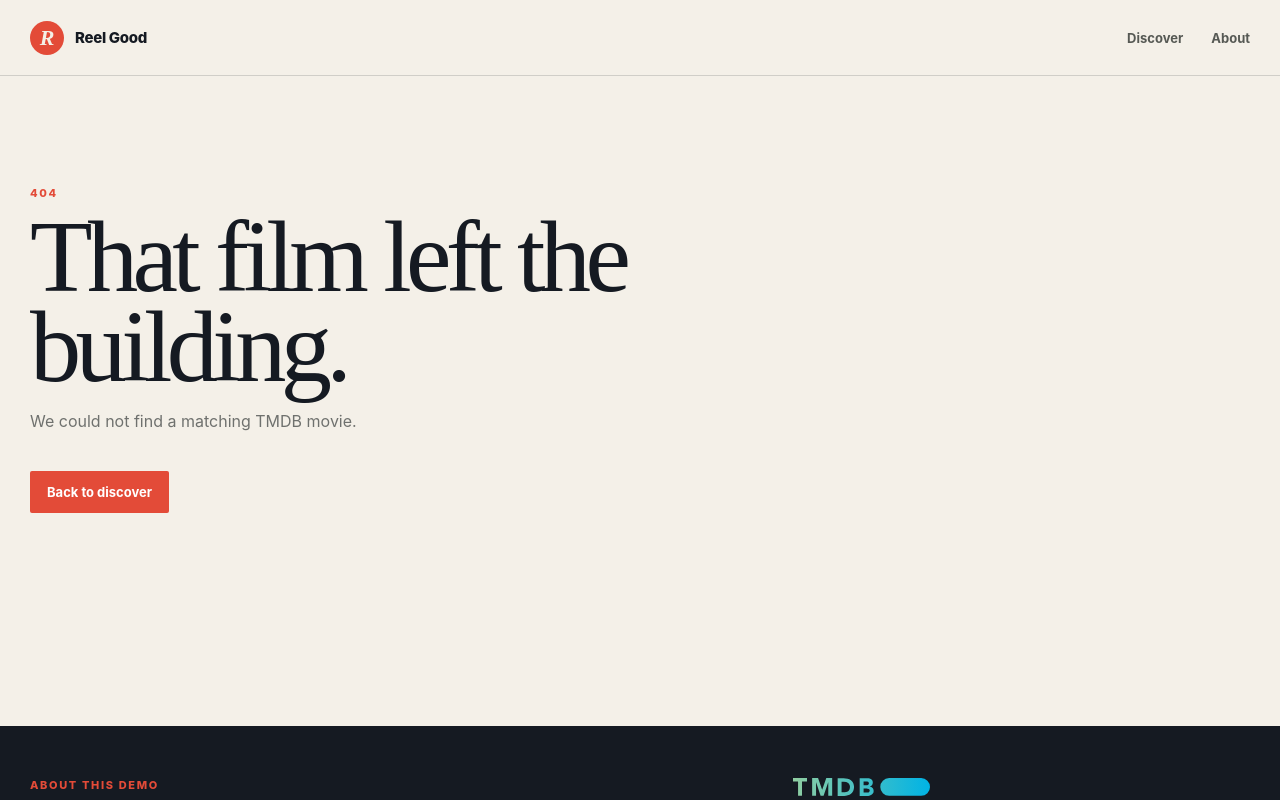
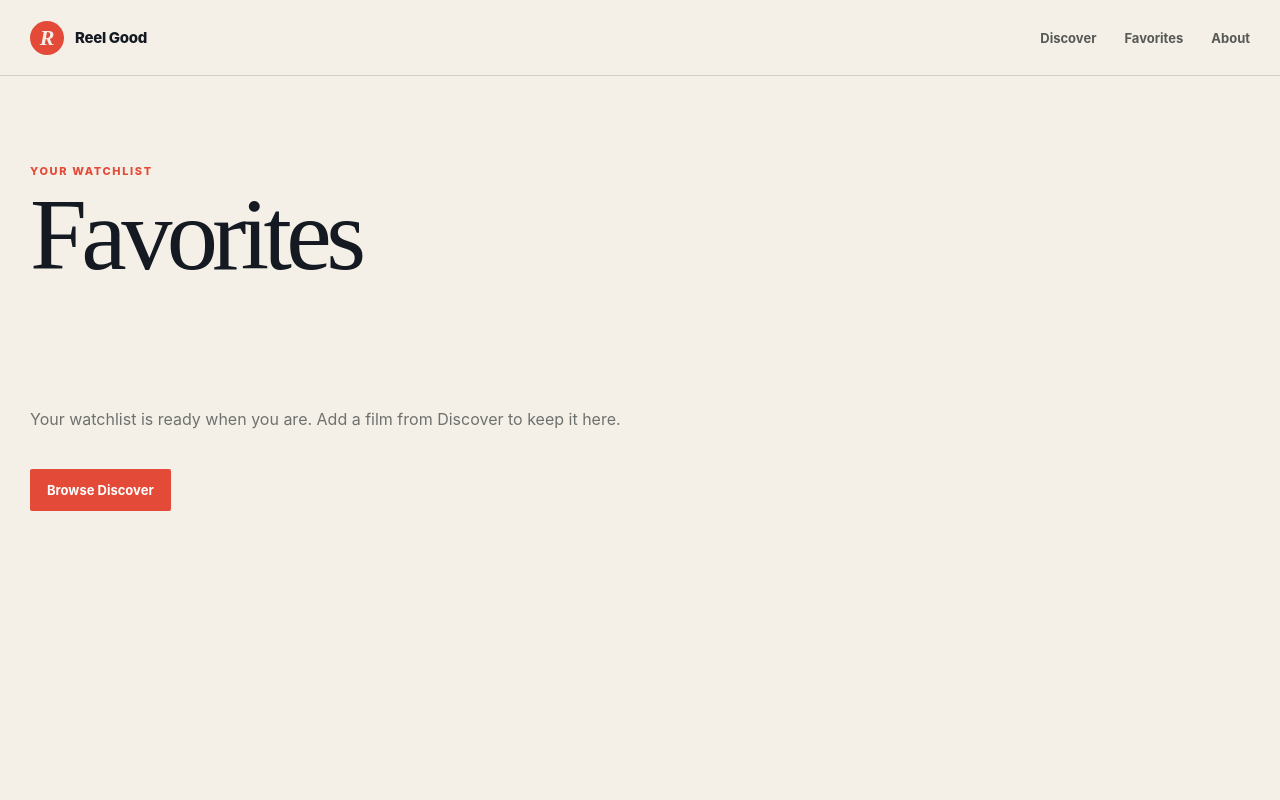
Before and after one commit to addyosmani/factory-demo, a Next.js app: page /favorites in a window 1280 px wide. Before the commit this address had no page. Shown: the top 800 px of the page. Built offline with nearby package versions, Linux system fonts and the light colour scheme.

Commit message:
feat: add local favorites watchlist

```diff
--- /dev/null
+++ b/app/favorites/page.tsx
@@ -0,0 +1,47 @@
+"use client";
+
+import Image from "next/image";
+import Link from "next/link";
+import { FavoriteButton, useFavorites } from "@/components/favorite-button";
+
+export default function FavoritesPage() {
+  const favorites = useFavorites();
+
+  return (
+    <section className="favorites page-shell">
+      <p className="eyebrow">Your watchlist</p>
+      <h1>Favorites</h1>
+      {favorites.length ? (
+        <div className="movie-grid">
+          {favorites.map((movie) => (
+            <article className="movie-card" key={movie.id}>
+              <FavoriteButton movie={movie} />
+              <Link href={`/movies/${movie.id}`} aria-label={`View ${movie.title}`}>
+                <div className="movie-poster">
+                  {movie.posterPath ? (
+                    <Image
+                      src={`https://image.tmdb.org/t/p/w500${movie.posterPath}`}
+                      alt=""
+                      fill
+                      sizes="(max-width: 620px) 70vw, (max-width: 1000px) 31vw, 15vw"
+                    />
+                  ) : <div className="poster-placeholder">No poster</div>}
+                  <div className="poster-score">{movie.voteAverage.toFixed(1)}</div>
+                </div>
+                <div className="card-copy">
+                  <h2>{movie.title}</h2>
+                  <p>{movie.releaseDate?.slice(0, 4) || "Coming soon"}</p>
+                </div>
+              </Link>
+            </article>
+          ))}
+        </div>
+      ) : (
+        <div className="empty-state">
+          <p>Your watchlist is ready when you are. Add a film from Discover to keep it here.</p>
+          <Link className="button" href="/">Browse Discover</Link>
+        </div>
+      )}
+    </section>
+  );
+}
--- a/app/globals.css
+++ b/app/globals.css
@@ -38,7 +38,12 @@ img { max-width: 100%; }
 .section-heading h2 { margin: 0; font: 500 clamp(2.5rem, 4vw, 4.4rem)/.95 var(--serif); letter-spacing: -.04em; }
 .section-heading > p { max-width: 430px; margin: 0 0 2px auto; color: var(--muted); font-size: 14px; line-height: 1.65; }
 .movie-grid { display: grid; grid-template-columns: repeat(6, minmax(0, 1fr)); gap: 18px; padding-top: 30px; }
+.movie-card { position: relative; }
 .movie-card a { display: block; }
+.favorite-button { position: relative; z-index: 3; width: 42px; height: 42px; display: grid; place-items: center; padding: 0; color: var(--ink); background: var(--paper); border: 1px solid var(--line); border-radius: 50%; cursor: pointer; font-size: 22px; line-height: 1; }
+.favorite-button:hover { color: var(--red); }
+.favorite-button:focus-visible { outline: 3px solid var(--red); outline-offset: 3px; }
+.movie-card > .favorite-button { position: absolute; top: 10px; right: 10px; }
 .movie-poster { position: relative; aspect-ratio: 2/3; overflow: hidden; background: var(--paper-deep); }
 .movie-poster img, .detail-poster img { object-fit: cover; transition: transform .45s ease; }
 .movie-card:hover .movie-poster img { transform: scale(1.035); }
@@ -64,12 +69,18 @@ img { max-width: 100%; }
 .facts span:first-child { padding-left: 0; }
 .facts span:last-child { border: 0; }
 .overview { max-width: 680px; margin: 0 0 34px; color: rgba(255,255,255,.76); font-size: 16px; line-height: 1.75; }
+.detail-actions { display: flex; align-items: center; gap: 14px; }
+.detail-actions .favorite-button { color: white; background: rgba(20,25,33,.72); border-color: rgba(255,255,255,.28); }
 
 .setup, .empty-state { min-height: 650px; padding-block: 110px; }
 .setup > p:not(.eyebrow), .empty-state > p:not(.eyebrow) { max-width: 620px; color: var(--muted); line-height: 1.7; }
 .setup pre { max-width: 620px; margin: 34px 0; padding: 22px; overflow-x: auto; color: #d8e7e9; background: #151a22; border-radius: 4px; font-size: 13px; line-height: 1.7; }
 .setup-note { font-size: 13px; }
 .empty-state .button { margin-top: 20px; }
+.favorites { min-height: 650px; padding-block: 88px 120px; }
+.favorites > h1 { margin: 0; font: 500 clamp(3.4rem, 8vw, 7.7rem)/.88 var(--serif); letter-spacing: -.055em; }
+.favorites .movie-grid { padding-top: 52px; }
+.favorites .card-copy h2 { margin: 0 0 5px; overflow: hidden; font: 600 1.08rem/1.1 var(--serif); text-overflow: ellipsis; white-space: nowrap; }
 .site-footer { min-height: 210px; padding: 52px max(24px, calc((100vw - 1220px) / 2)); display: grid; grid-template-columns: 1fr 1fr; gap: 60px; color: rgba(255,255,255,.7); background: #151a22; }
 .site-footer > div > p:last-child { max-width: 500px; margin: 0; font-size: 13px; line-height: 1.65; }
 .tmdb-credit { justify-self: end; max-width: 460px; }
--- a/app/layout.tsx
+++ b/app/layout.tsx
@@ -20,6 +20,7 @@ export default function RootLayout({ children }: Readonly<{ children: ReactNode
           </Link>
           <nav aria-label="Primary navigation">
             <Link href="/">Discover</Link>
+            <Link href="/favorites">Favorites</Link>
             <a href="#about">About</a>
           </nav>
         </header>
--- a/app/movies/[id]/page.tsx
+++ b/app/movies/[id]/page.tsx
@@ -2,6 +2,7 @@ import type { Metadata } from "next";
 import Image from "next/image";
 import Link from "next/link";
 import { notFound } from "next/navigation";
+import { FavoriteButton } from "@/components/favorite-button";
 import { SetupNotice } from "@/components/setup-notice";
 import { getMovie, imageUrl, MissingTmdbKeyError, TmdbNotFoundError } from "@/lib/tmdb";
 
@@ -50,7 +51,10 @@ export default async function MoviePage({ params }: MoviePageProps) {
               <span>{movie.voteAverage.toFixed(1)} / 10</span>
             </div>
             <p className="overview">{movie.overview || "TMDB does not have a synopsis for this film yet."}</p>
-            {movie.homepage ? <a className="button" href={movie.homepage}>Official site <span aria-hidden="true">↗</span></a> : null}
+            <div className="detail-actions">
+              <FavoriteButton movie={movie} />
+              {movie.homepage ? <a className="button" href={movie.homepage}>Official site <span aria-hidden="true">↗</span></a> : null}
+            </div>
           </div>
         </div>
       </div>
--- /dev/null
+++ b/components/favorite-button.tsx
@@ -0,0 +1,60 @@
+"use client";
+
+import { useSyncExternalStore } from "react";
+import {
+  addFavorite,
+  readFavorites,
+  removeFavorite,
+  writeFavorites,
+  type FavoriteMovie,
+} from "@/lib/favorites";
+
+const FAVORITES_CHANGED = "reel-good:favorites-changed";
+const EMPTY_FAVORITES: FavoriteMovie[] = [];
+let cachedValue: string | null | undefined;
+let cachedFavorites = EMPTY_FAVORITES;
+
+export function FavoriteButton({ movie }: { movie: FavoriteMovie }) {
+  const favorites = useFavorites();
+  const isFavorite = favorites.some((favorite) => favorite.id === movie.id);
+  const label = isFavorite ? `Remove ${movie.title} from favorites` : `Add ${movie.title} to favorites`;
+
+  function toggleFavorite() {
+    const next = isFavorite ? removeFavorite(favorites, movie.id) : addFavorite(favorites, movie);
+    if (writeFavorites(window.localStorage, next)) {
+      window.dispatchEvent(new Event(FAVORITES_CHANGED));
+    }
+  }
+
+  return (
+    <button className="favorite-button" type="button" aria-label={label} aria-pressed={isFavorite} onClick={toggleFavorite}>
+      <span aria-hidden="true">{isFavorite ? "♥" : "♡"}</span>
+    </button>
+  );
+}
+
+export function useFavorites() {
+  return useSyncExternalStore(subscribe, getFavoritesSnapshot, () => EMPTY_FAVORITES);
+}
+
+function subscribe(onChange: () => void) {
+  window.addEventListener(FAVORITES_CHANGED, onChange);
+  window.addEventListener("storage", onChange);
+  return () => {
+    window.removeEventListener(FAVORITES_CHANGED, onChange);
+    window.removeEventListener("storage", onChange);
+  };
+}
+
+function getFavoritesSnapshot() {
+  try {
+    const value = window.localStorage.getItem("reel-good:favorites:v1");
+    if (value !== cachedValue) {
+      cachedValue = value;
+      cachedFavorites = readFavorites(window.localStorage);
+    }
+    return cachedFavorites;
+  } catch {
+    return EMPTY_FAVORITES;
+  }
+}
--- a/components/movie-card.tsx
+++ b/components/movie-card.tsx
@@ -1,10 +1,12 @@
 import Image from "next/image";
 import Link from "next/link";
+import { FavoriteButton } from "@/components/favorite-button";
 import { imageUrl, type MovieSummary } from "@/lib/tmdb";
 
 export function MovieCard({ movie, index }: { movie: MovieSummary; index: number }) {
   return (
     <article className="movie-card">
+      <FavoriteButton movie={movie} />
       <Link href={`/movies/${movie.id}`} aria-label={`View ${movie.title}`}>
         <div className="movie-poster">
           <span className="card-index" aria-hidden="true">{String(index + 1).padStart(2, "0")}</span>
--- /dev/null
+++ b/lib/favorites.ts
@@ -0,0 +1,60 @@
+export const FAVORITES_KEY = "reel-good:favorites:v1";
+
+export type FavoriteMovie = {
+  id: number;
+  title: string;
+  posterPath: string | null;
+  releaseDate: string;
+  voteAverage: number;
+};
+
+type FavoritesStorage = {
+  getItem(key: string): string | null;
+  setItem(key: string, value: string): void;
+};
+
+export function addFavorite(favorites: FavoriteMovie[], movie: FavoriteMovie) {
+  return [movie, ...favorites.filter((favorite) => favorite.id !== movie.id)];
+}
+
+export function removeFavorite(favorites: FavoriteMovie[], movieId: number) {
+  return favorites.filter((favorite) => favorite.id !== movieId);
+}
+
+export function readFavorites(storage: FavoritesStorage | null): FavoriteMovie[] {
+  if (!storage) return [];
+
+  try {
+    const value: unknown = JSON.parse(storage.getItem(FAVORITES_KEY) ?? "[]");
+    if (!Array.isArray(value)) return [];
+
+    const unique = new Map<number, FavoriteMovie>();
+    for (const item of value) {
+      if (isFavoriteMovie(item) && !unique.has(item.id)) unique.set(item.id, item);
+    }
+    return [...unique.values()];
+  } catch {
+    return [];
+  }
+}
+
+export function writeFavorites(storage: FavoritesStorage | null, favorites: FavoriteMovie[]) {
+  if (!storage) return false;
+
+  try {
+    storage.setItem(FAVORITES_KEY, JSON.stringify(favorites));
+    return true;
+  } catch {
+    return false;
+  }
+}
+
+function isFavoriteMovie(value: unknown): value is FavoriteMovie {
+  if (!value || typeof value !== "object") return false;
+  const movie = value as Record<string, unknown>;
+  return typeof movie.id === "number"
+    && typeof movie.title === "string"
+    && (typeof movie.posterPath === "string" || movie.posterPath === null)
+    && typeof movie.releaseDate === "string"
+    && typeof movie.voteAverage === "number";
+}
```
